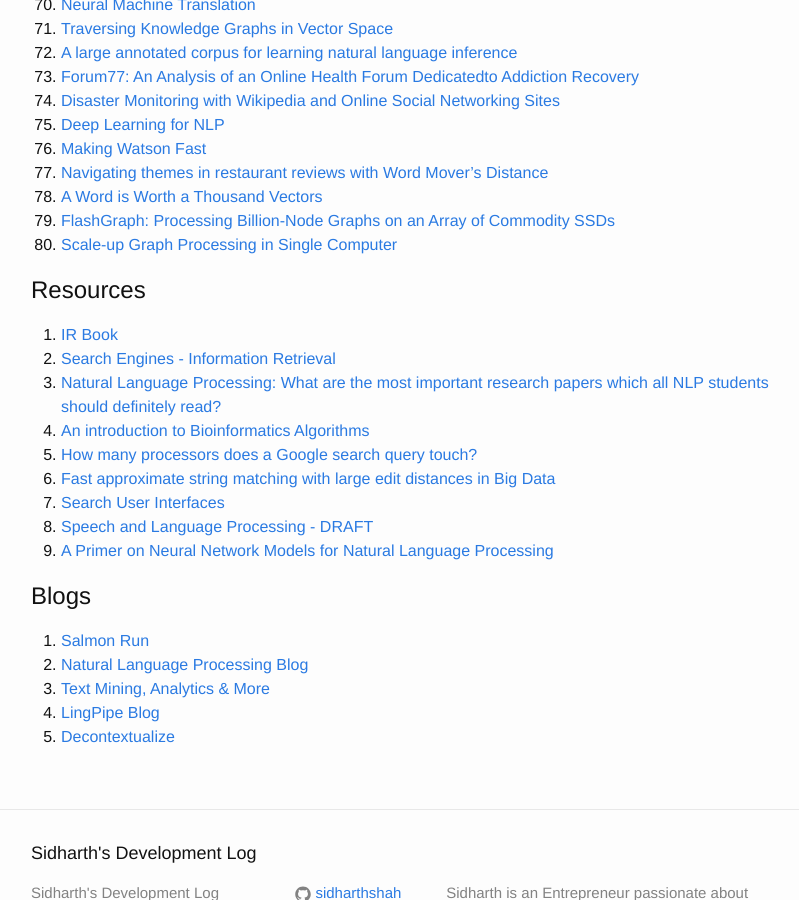
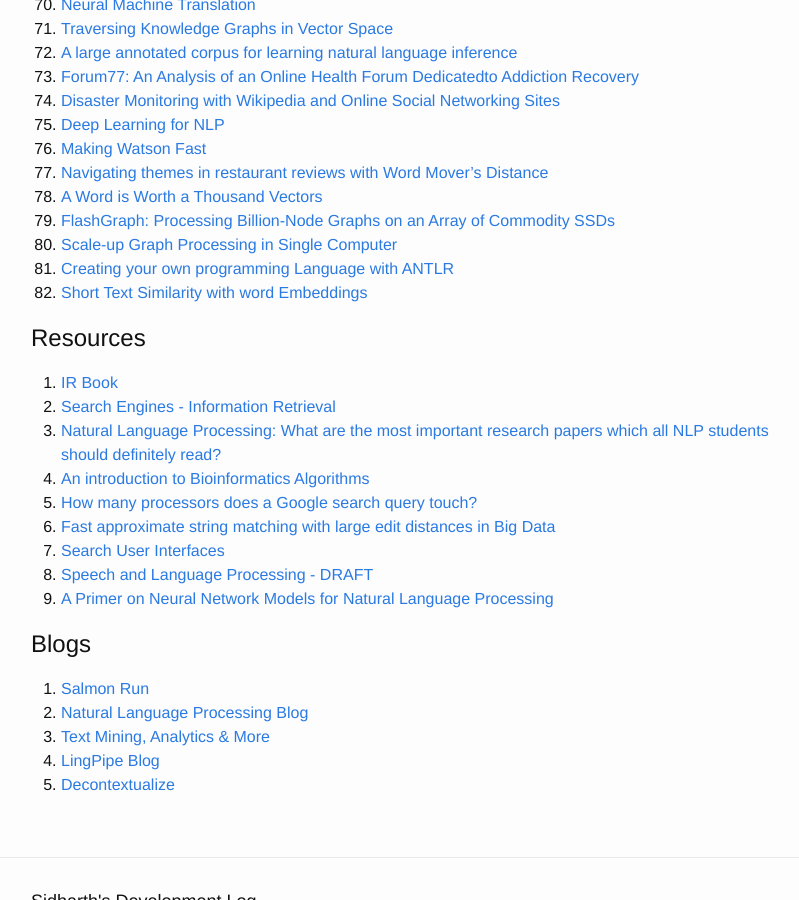
Before and after one commit to sidharthshah/sidharthshah.github.com, a Jekyll site: the page built from information-retrieval.md, in a window 1280 px wide and 900 px high, scrolled down 2898 px. Shown: the whole window, without its empty margins (239-1038 px from the left). Built offline with Jekyll 4.4.1, drawn with Linux system fonts in a browser that asks for light colours.

```diff
--- a/information-retrieval.md
+++ b/information-retrieval.md
@@ -128,6 +128,8 @@
 78. [A Word is Worth a Thousand Vectors](http://multithreaded.stitchfix.com/blog/2015/03/11/word-is-worth-a-thousand-vectors/)
 79. [FlashGraph: Processing Billion-Node Graphs on an Array of Commodity SSDs](https://www.usenix.org/system/files/conference/fast15/fast15-paper-zheng.pdf)
 80. [Scale-up Graph Processing in Single Computer](http://www.ctr.kcl.ac.uk/seminars/slides/ssbd-Eiko.pdf)
+81. [Creating your own programming Language with ANTLR](http://bkiers.blogspot.in/2011/03/creating-your-own-programming-language.html)
+82. [Short Text Similarity with word Embeddings](https://staff.fnwi.uva.nl/m.derijke/wp-content/papercite-data/pdf/kenter-short-2015.pdf)
 
 Resources
 =========
```
